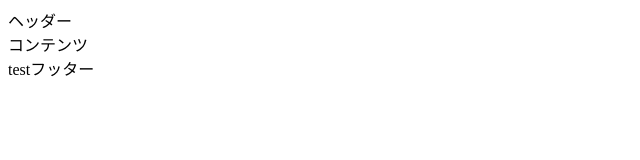
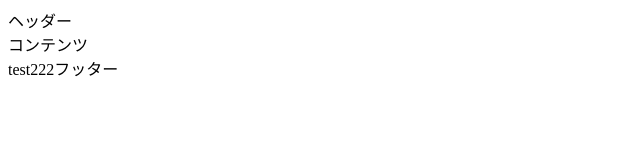
Before and after one commit to genobayashi/test, a plain HTML site: page index.html in a window 1280 px wide. Shown: the full height of the page, 0-640 px from the left. Drawn offline with Linux system fonts and the light colour scheme.

Commit message:
てすと２

```diff
--- a/index.html
+++ b/index.html
@@ -8,6 +8,6 @@
   <body>
     <header>ヘッダー</header>
     <main>コンテンツ</main>
-    <footer>testフッター</footer>
+    <footer>test222フッター</footer>
   </body>
 </html>
```
